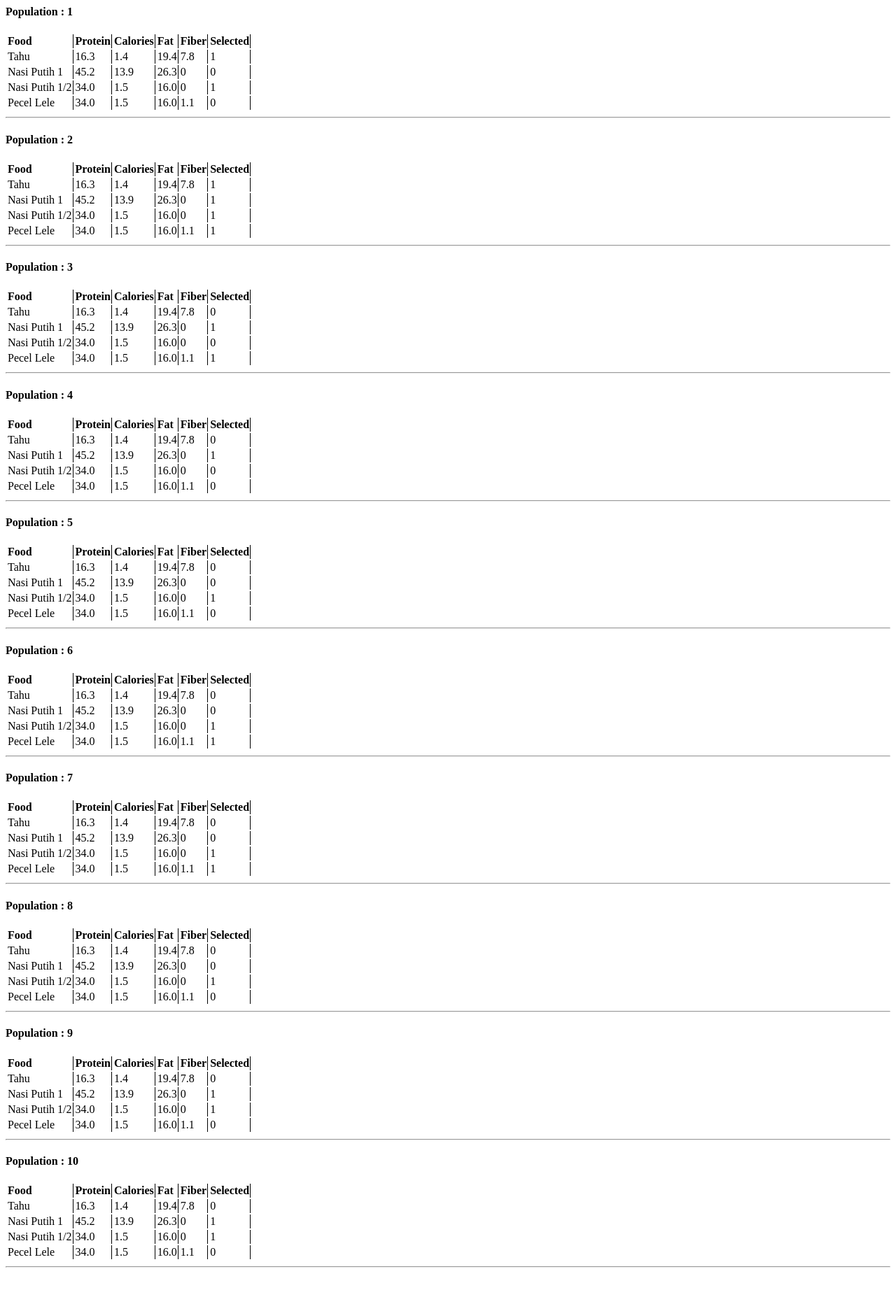
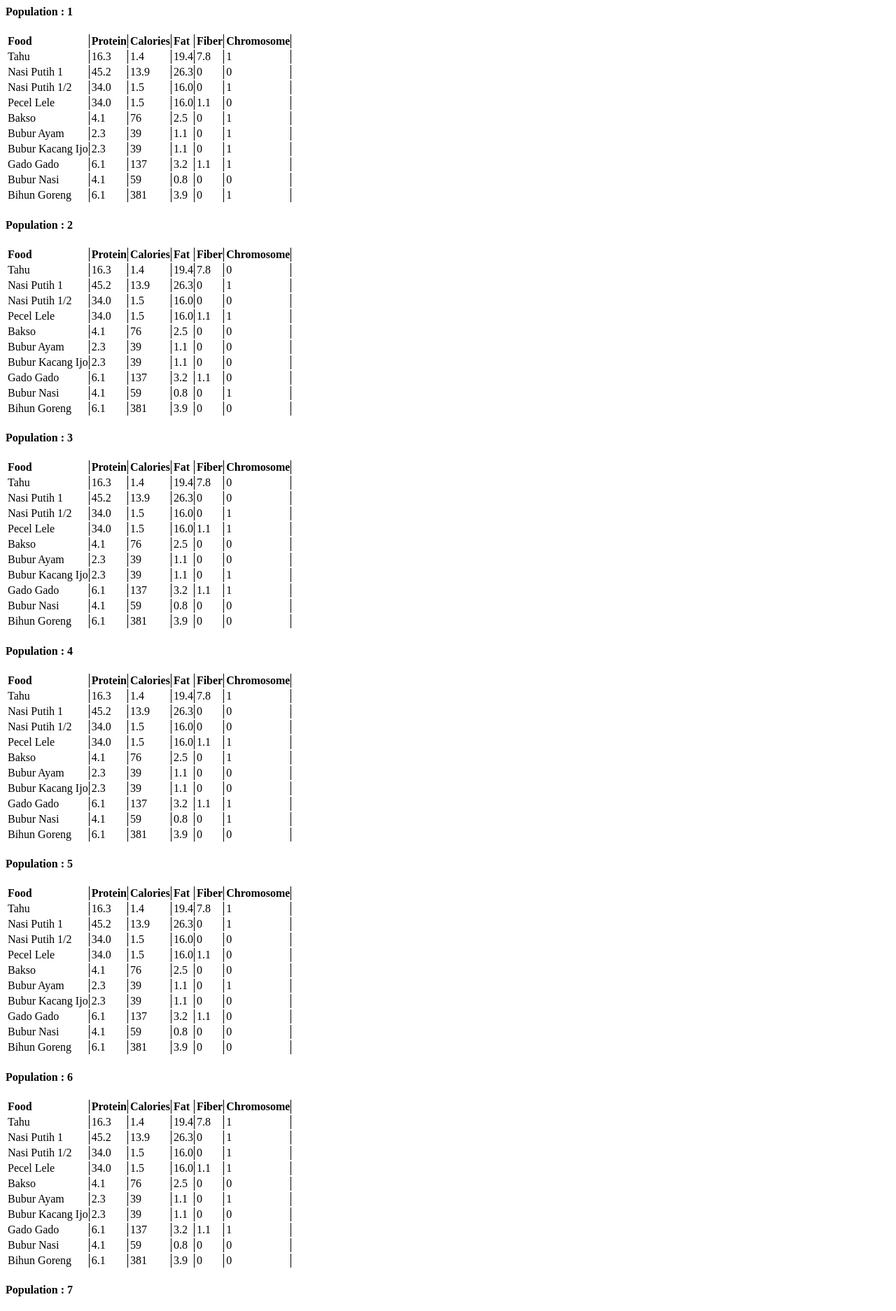
Before and after one commit to farhanaltariq/teknikoptimasi, a PHP site: page / in a window 1280 px wide. Shown: the top 1874 px of the page at 70% size. Before the commit the page ends 1812 px from the top, so only its background shows below. Run offline with PHP 8.4, Linux system fonts and the light colour scheme.

Commit message:
comiit index

```diff
--- a/optimasiDiet/foods.txt
+++ b/optimasiDiet/foods.txt
@@ -2,3 +2,9 @@ Tahu, 16.3, 1.4, 19.4, 7.8
 Nasi Putih 1, 45.2, 13.9, 26.3, 0
 Nasi Putih 1/2, 34.0, 1.5, 16.0, 0
 Pecel Lele, 34.0, 1.5, 16.0, 1.1
+Bakso, 4.1, 76, 2.5, 0
+Bubur Ayam, 2.3, 39, 1.1, 0
+Bubur Kacang Ijo, 2.3, 39, 1.1, 0
+Gado Gado, 6.1, 137, 3.2, 1.1
+Bubur Nasi, 4.1, 59, 0.8, 0
+Bihun Goreng, 6.1, 381, 3.9, 0
--- a/optimasiDiet/index.php
+++ b/optimasiDiet/index.php
@@ -54,7 +54,7 @@
             // Print output result
             for($h=0; $h<$parameter['population_size']; $h++){
                 echo '<h4>Population : ' . $h+1 . '<h4><table>';
-                echo '<th>Food</th><th>Protein</th><th>Calories</th><th>Fat</th><th>Fiber</th><th>Selected</th>';
+                echo '<th>Food</th><th>Protein</th><th>Calories</th><th>Fat</th><th>Fiber</th><th>Chromosome</th>';
                 for($i=0; $i<$gen_length; $i++){
                     echo '<tr><td>' . $itemList['foods'][$i]['food'] . '</td><td>' .
                           $itemList['foods'][$i]['protein'] . '</td><td>' .
@@ -63,7 +63,7 @@
                           $itemList['foods'][$i]['fiber'] . '</td><td>' .
                           $gen[$h][$i] . '</tr>';
                 }
-                echo '</table><hr>';
+                echo '</table>';
             }
         }
     }
```
